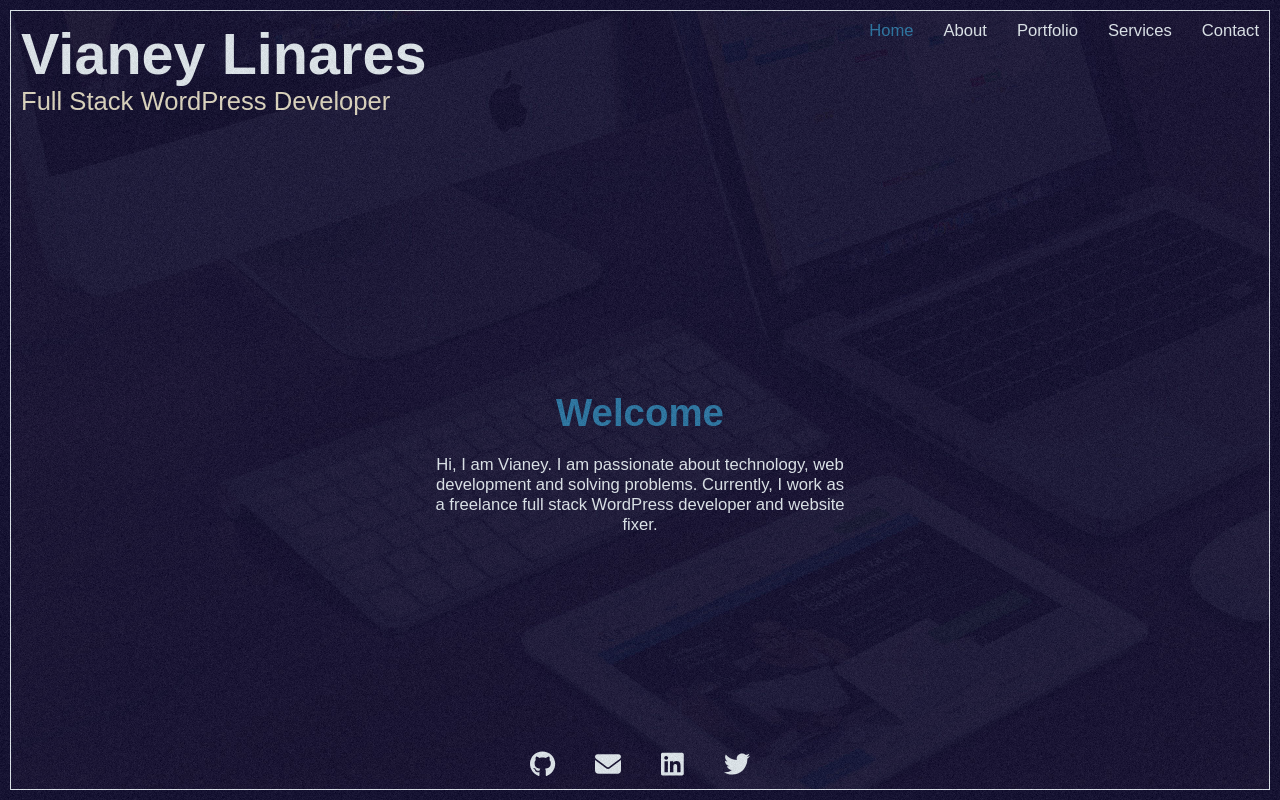
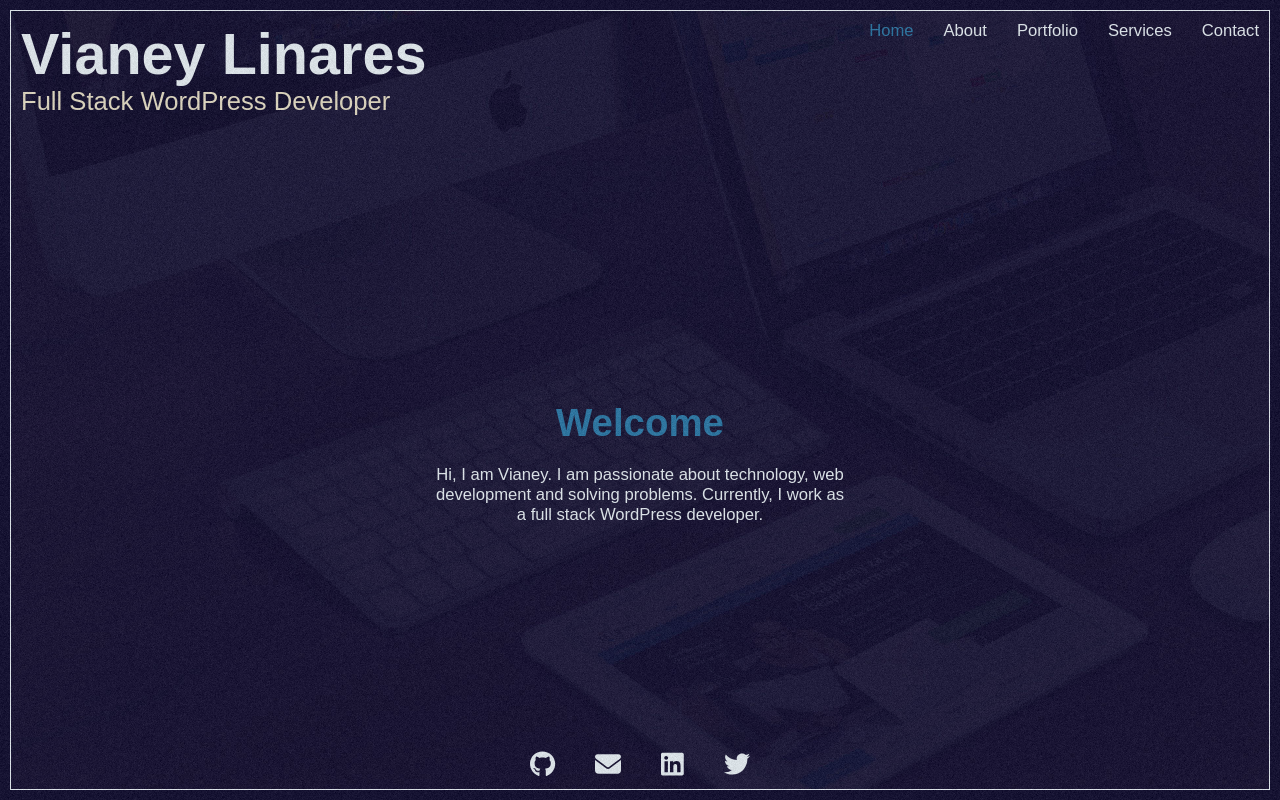
Before and after one commit to vianeylinares/vl-react, a React (Create React App) app: page /home in a window 1280 px wide. Built offline with nearby package versions, Linux system fonts and the light colour scheme.

Commit message:
Changed Home page description text.

```diff
--- a/src/components/Home.js
+++ b/src/components/Home.js
@@ -14,7 +14,7 @@ export const Home = () => {
         <div className='welcome'>
           <h2>Welcome</h2>
           <p>
-            Hi, I am Vianey. I am passionate about technology, web development and solving problems. Currently, I work as a freelance full stack WordPress developer and website fixer.
+            Hi, I am Vianey. I am passionate about technology, web development and solving problems. Currently, I work as a full stack WordPress developer.
           </p>
         </div>
       </div>
```
